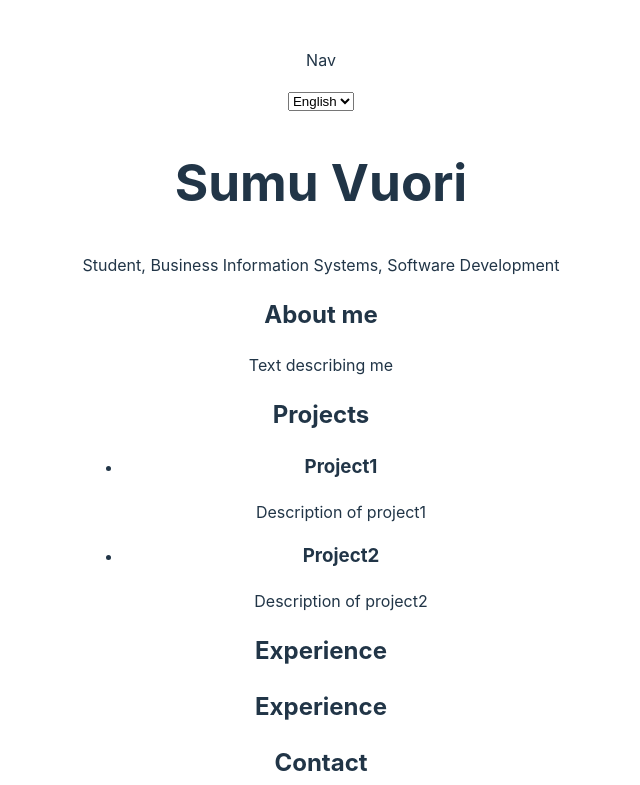
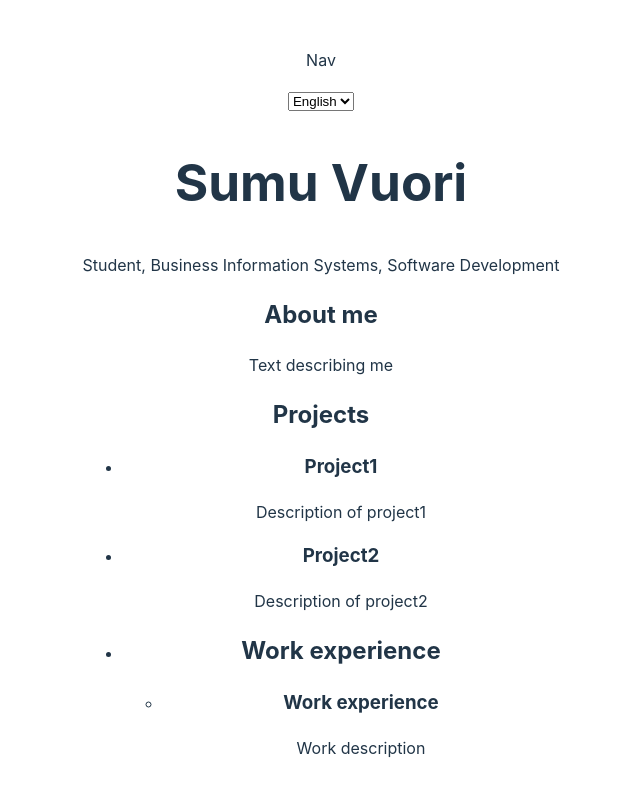
Before and after one commit to vuorisumu/portfolio, a React (Vite) app: page / in a window 1280 px wide. Shown: the top 785 px of the page, without its empty margins (319-959 px from the left). Built offline with nearby package versions, Linux system fonts and the light colour scheme.

Commit message:
feat: add experience placeholders

```diff
--- a/src/components/Cv.jsx
+++ b/src/components/Cv.jsx
@@ -1,10 +1,26 @@
-import Experience from "./Experience";
+import { useTranslation } from "react-i18next";
 
 function Cv() {
+  const { t } = useTranslation();
+  const experience = t("experience", { returnObjects: true });
+
   return (
     <article>
-      <Experience />
-      <Experience />
+      <ul>
+        {experience.map((expField) => (
+          <li key={`expField${expField.name}`}>
+            <h2>{expField.name}</h2>
+            <ul>
+              {expField.contents.map((exp, index) => (
+                <li key={`${expField.name}${index}`}>
+                  <h3>{exp.name}</h3>
+                  <p>{exp.description}</p>
+                </li>
+              ))}
+            </ul>
+          </li>
+        ))}
+      </ul>
     </article>
   );
 }
--- a/src/components/Experience.jsx
+++ /dev/null
@@ -1,9 +0,0 @@
-function Experience() {
-  return (
-    <section>
-      <h2>Experience</h2>
-    </section>
-  );
-}
-
-export default Experience;
--- a/src/locales/en/translation.json
+++ b/src/locales/en/translation.json
@@ -11,5 +11,25 @@
             "name": "Project2",
             "description": "Description of project2"
         }
+    ],
+    "experience": [
+        {
+            "name": "Work experience",
+            "contents": [
+                {
+                    "name": "Work experience",
+                    "description": "Work description"
+                }
+            ]
+        },
+        {
+            "name": "Education",
+            "contents": [
+                {
+                    "name": "Education 1",
+                    "description": "Edu description"
+                }
+            ]
+        }
     ]
 }
--- a/src/locales/fi/translation.json
+++ b/src/locales/fi/translation.json
@@ -11,5 +11,25 @@
             "name": "Projekti2",
             "description": "Kuvaus projekti 2"
         }
+    ],
+    "experience": [
+        {
+            "name": "Työkokemus",
+            "contents": [
+                {
+                    "name": "Työkokemus 1",
+                    "description": "Kuvaus"
+                }
+            ]
+        },
+        {
+            "name": "Koulutus",
+            "contents": [
+                {
+                    "name": "Koulutus 1",
+                    "description": "Kuvaus"
+                }
+            ]
+        }
     ]
 }
```
